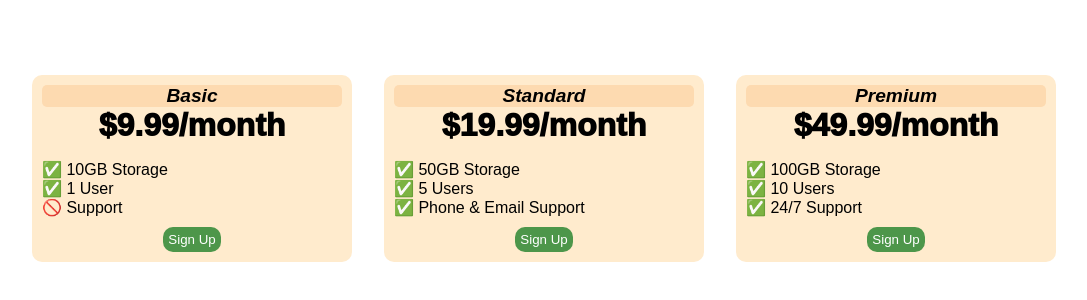
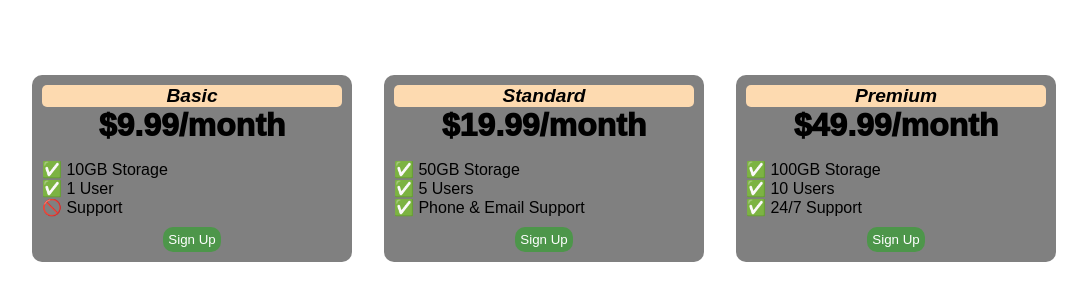
Before and after one commit to Shaba-Img/Pricing-Table-with-Flexbox, a plain HTML site: page index.html in a window 1280 px wide. Shown: the part 240-540 px from the top of the page, without its empty margins (96-1183 px from the left). Drawn offline with Linux system fonts and the light colour scheme; a web font is replaced by a local one.

Commit message:
Update index.html

```diff
--- a/index.html
+++ b/index.html
@@ -22,7 +22,7 @@
       }
 
       .pricing-plan {
-        background-color: blanchedalmond;
+        background-color: grey;
         flex-basis: 300px;
         border-radius: 10px;
         text-align: center;
```
